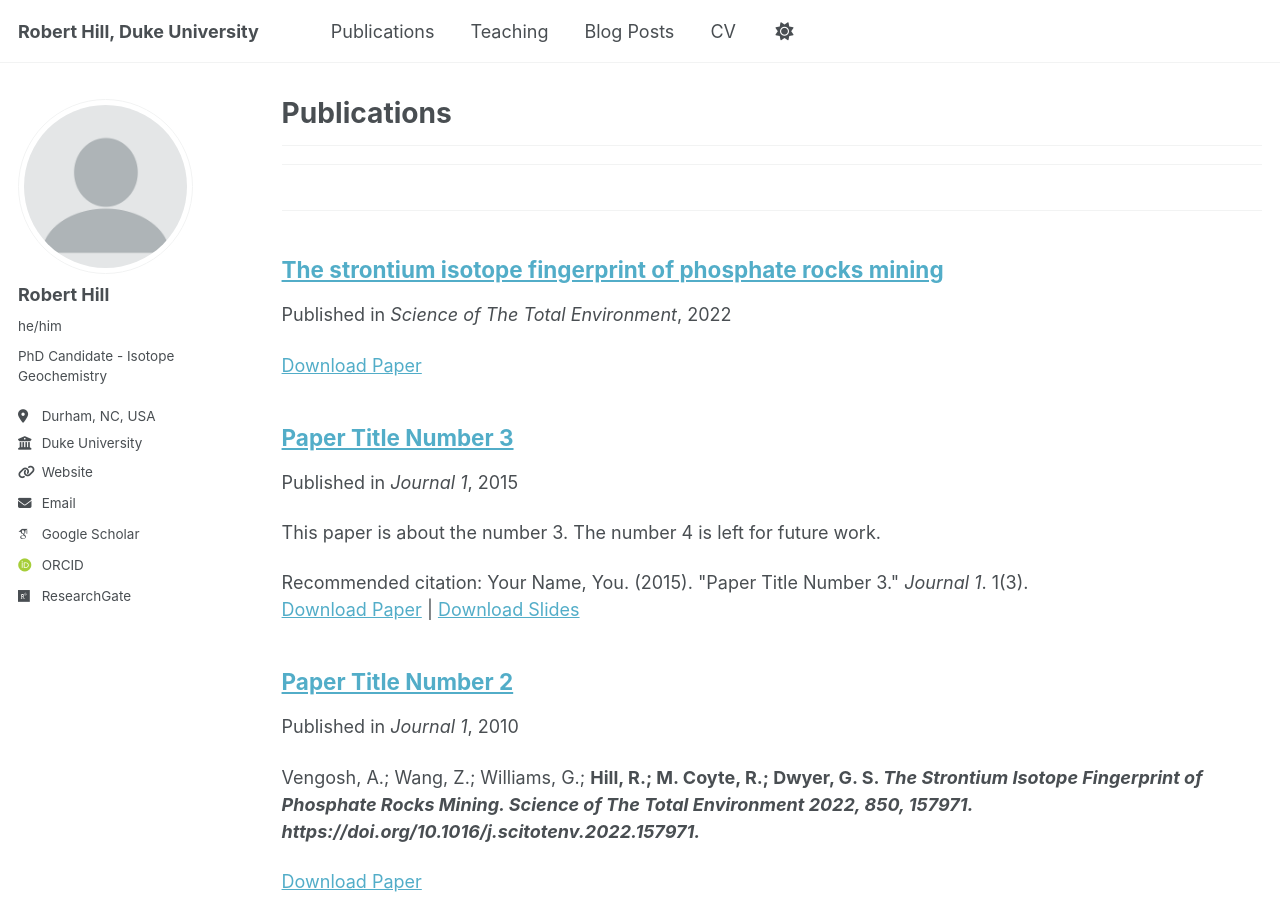
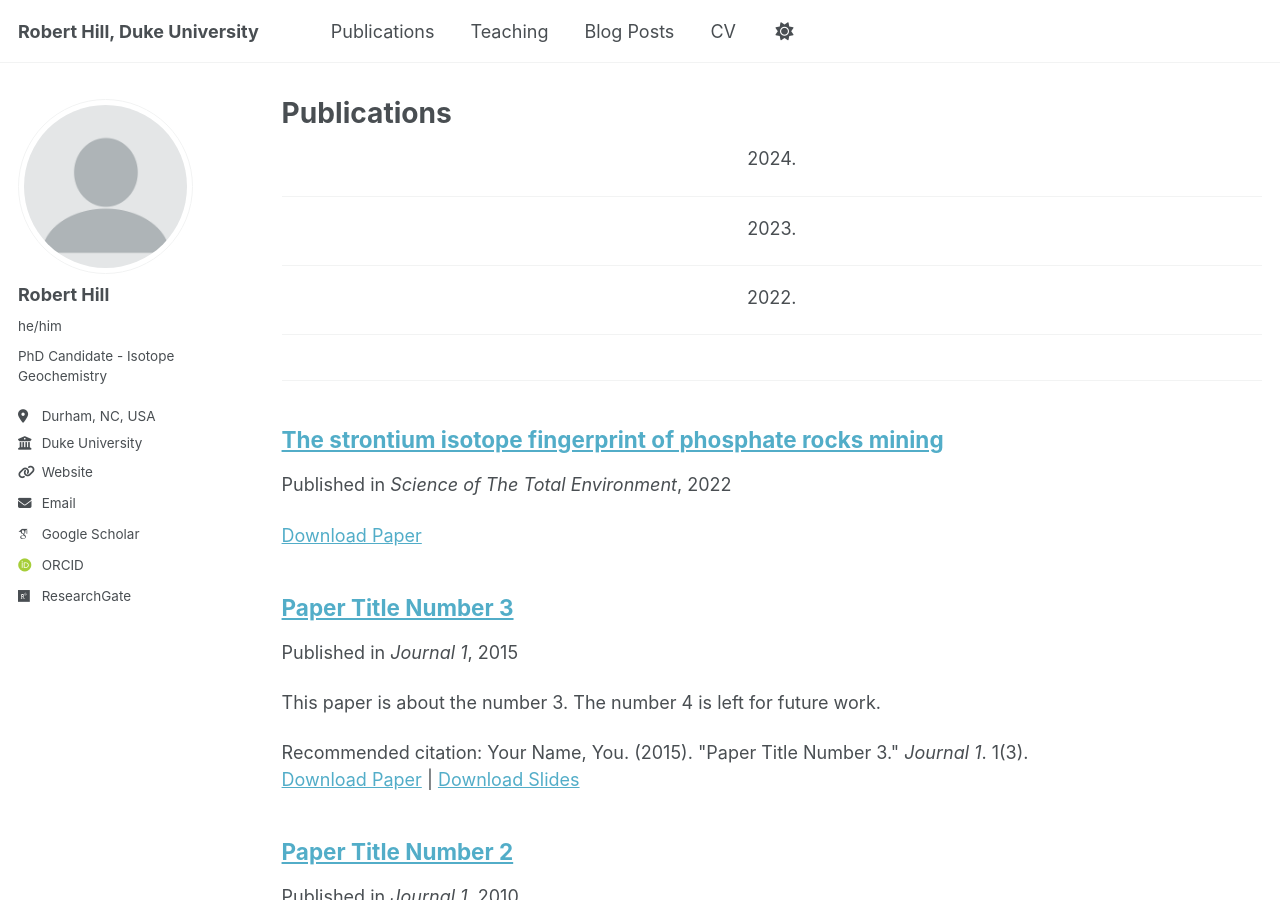
Before and after one commit to robert-c-hill/robert-c-hill.github.io, a Jekyll site: the page built from _pages/publications.html, in a window 1280 px wide and 900 px high. Built offline with Jekyll 4.4.1, drawn with Linux system fonts in a browser that asks for light colours; some web fonts are replaced.

Commit message:
Update publications.html

```diff
--- a/_pages/publications.html
+++ b/_pages/publications.html
@@ -10,8 +10,13 @@ author_profile: true
 
 {% include base_path %}
 
+<p style="text-align: center;">2024.</p>
 <hr />
 
+<p style="text-align: center;">2023.</p>
+<hr />
+
+<p style="text-align: center;">2022.</p>
 <hr />
 
 <!-- New style rendering if publication categories are defined -->
```
